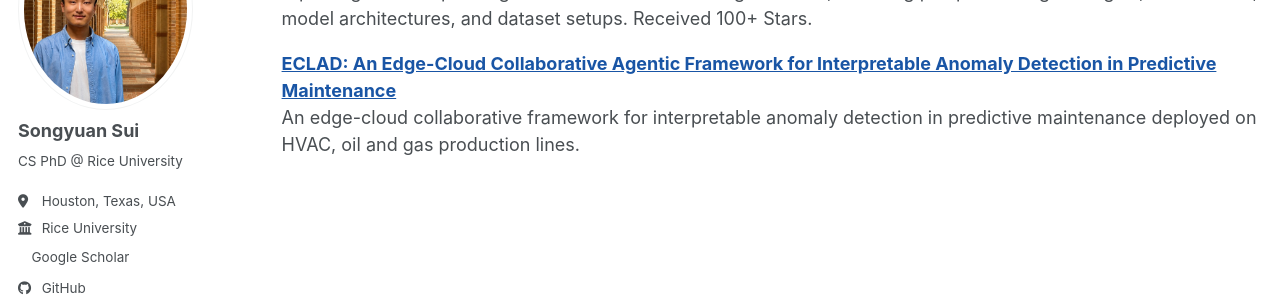
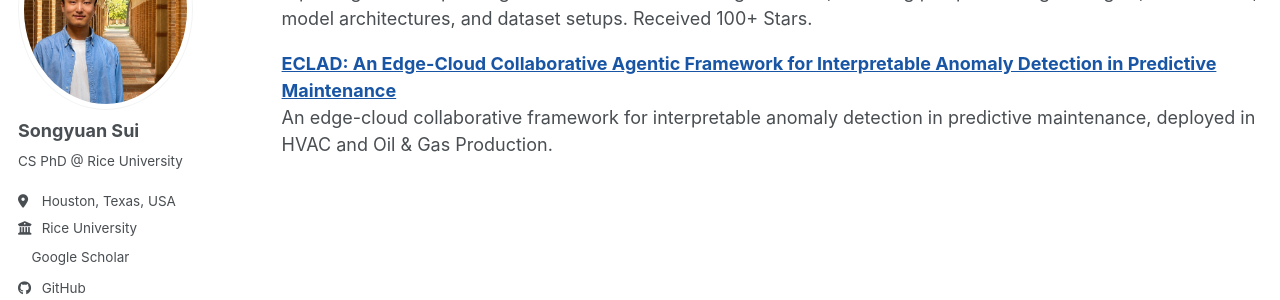
Before and after one commit to SongyuanSui/SongyuanSui.github.io, a Jekyll site: the page built from _pages/open-source-projects.md, in a window 1280 px wide. Shown: the part 192-492 px from the top of the page. Built offline with Jekyll 4.4.1, drawn with Linux system fonts in a browser that asks for light colours; a style sheet for code colours, icons or effects is not loaded.

Commit message:
update ECLAD

```diff
--- a/_pages/open-source-projects.md
+++ b/_pages/open-source-projects.md
@@ -19,6 +19,6 @@ author_profile: true
     <strong><a href="https://github.com/SongyuanSui/EdgeCloud-AD">ECLAD: An Edge-Cloud Collaborative Agentic Framework for Interpretable Anomaly Detection in Predictive Maintenance</a></strong>
   </div>
   <div>
-    An edge-cloud collaborative framework for interpretable anomaly detection in predictive maintenance deployed on HVAC, oil and gas production lines.
+    An edge-cloud collaborative framework for interpretable anomaly detection in predictive maintenance, deployed in HVAC and Oil & Gas Production.
   </div>
 </div>
```
